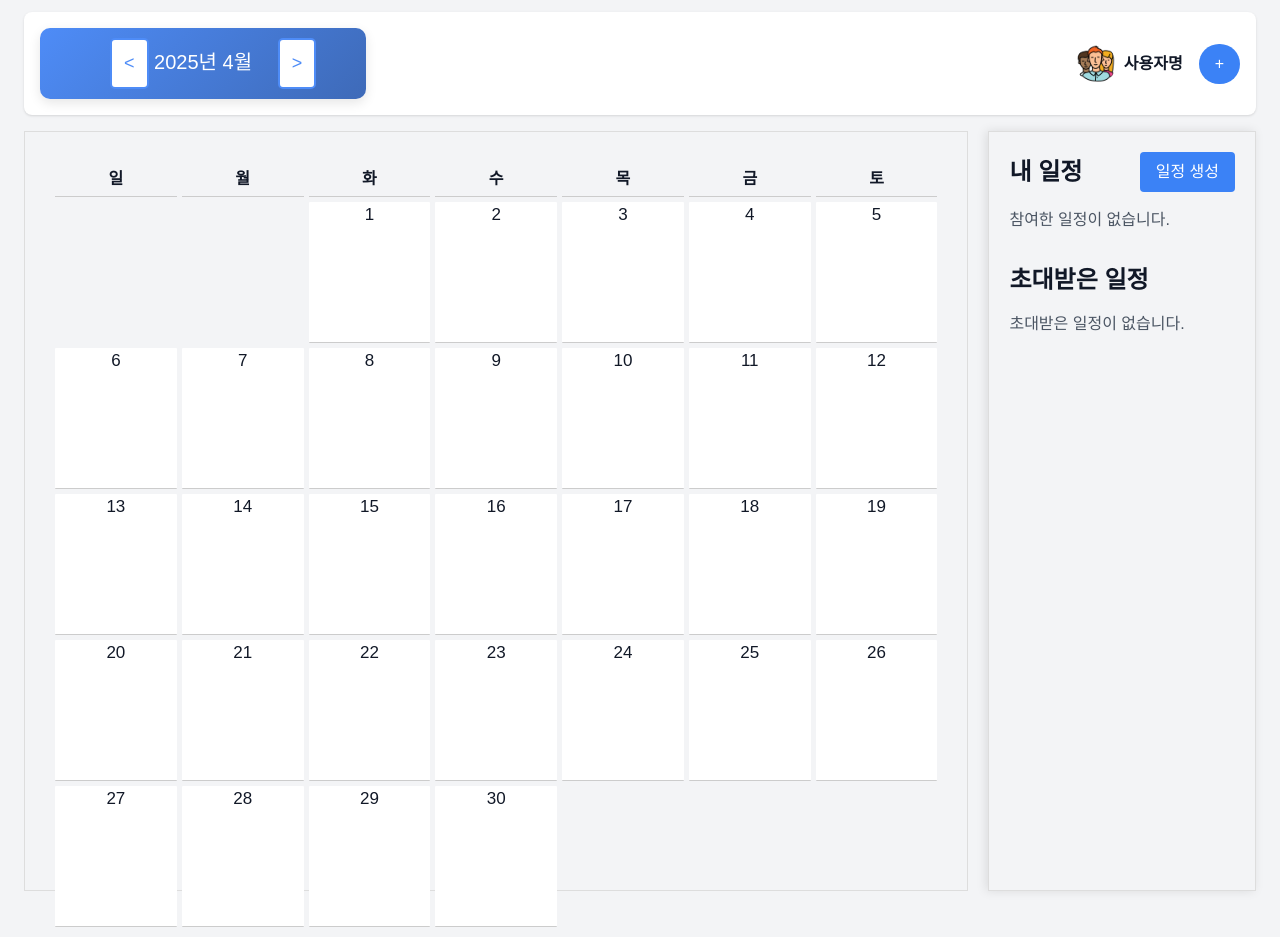
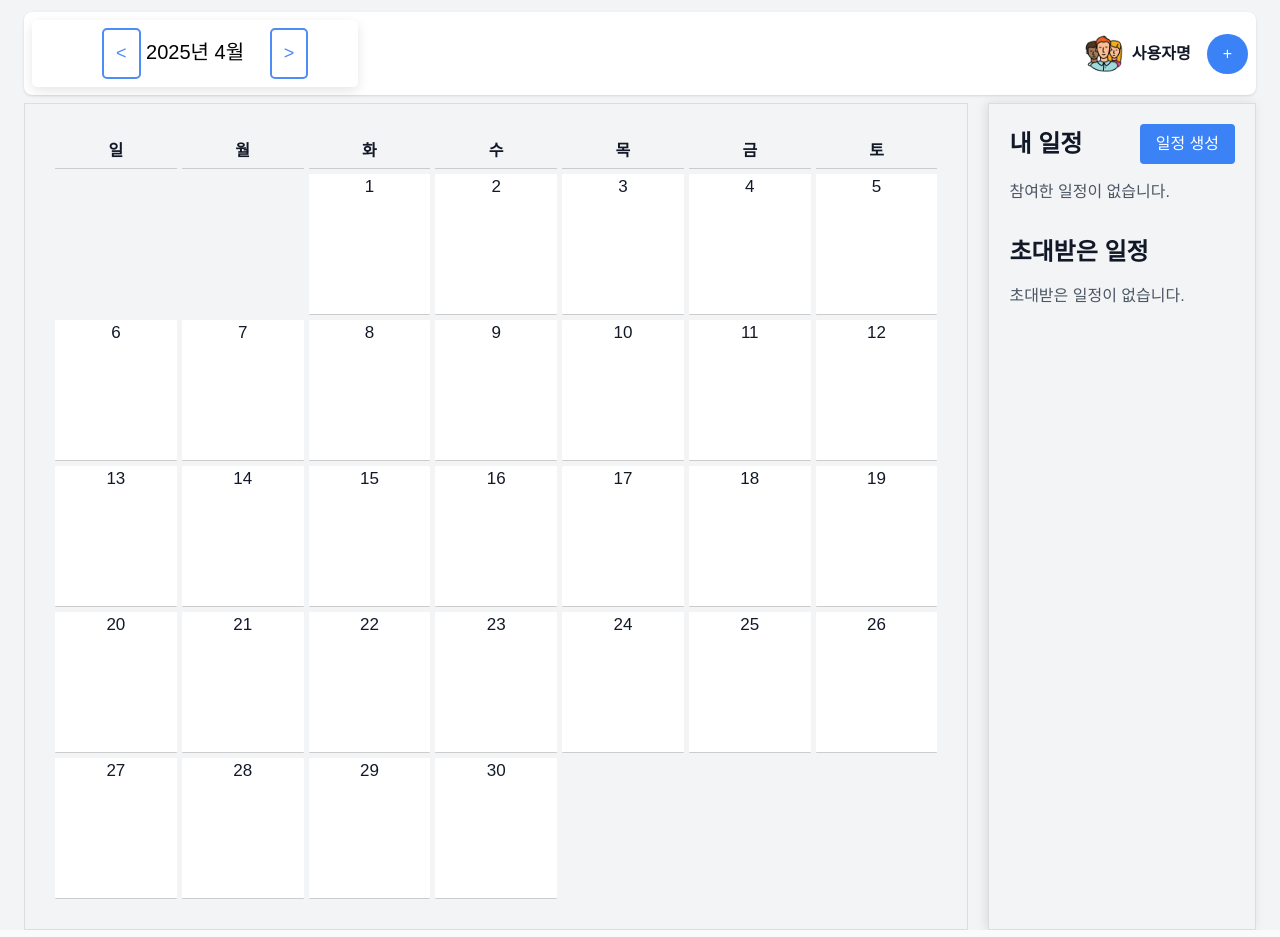
Before and after one commit to JSPlike/plan-pie-py, a Django app: page /event/ in a window 1280 px wide. Run offline with Django 5.2, Linux system fonts and the light colour scheme; the visitor is signed in with stand-in values (Sample User, id 1); data that the repository does not hold is empty; some libraries are stand-ins or nearby versions.

Commit message:
modify top

```diff
--- a/plan_pie/events/templates/events/event_list.html
+++ b/plan_pie/events/templates/events/event_list.html
@@ -5,7 +5,7 @@
 {% block content %}
 <div class="container-event mx-auto p-6 bg-gray-100 text-gray-900">
 
-    <div class="event-header flex justify-between items-center mb-4 bg-white p-4 shadow rounded-lg">
+    <div class="event-header flex justify-between items-center mb-2 bg-white p-2 shadow rounded-lg">
         <div id="calendarHd">
         </div>
         <!-- 왼쪽: 연도 및 좌우 버튼 -->
--- a/plan_pie/static/css/styles.css
+++ b/plan_pie/static/css/styles.css
@@ -68,7 +68,7 @@
 
 }
 .event-contents {
-    display: flex;
+    /*display: flex;*/
     flex-direction: row; /* 좌우로 배치 */
     justify-content: space-between; /* 두 영역 사이에 여백 추가 */
     gap: 20px;
@@ -87,7 +87,7 @@
     padding: 20px;
     border: 1px solid #ddd; /* 달력 주위에 테두리 */
     width: 80%;
-    height: 95vh; /* 달력 높이 설정 */
+    /*height: 95vh;  달력 높이 설정 */
 }
 
 /* 오른쪽 섹션(일정 등록) */
@@ -95,7 +95,7 @@
     flex: 1; /* 오른쪽 영역을 1:1 비율로 설정 */
     padding: 20px;
     border: 1px solid #ddd; /* 폼 주위에 테두리 */
-    height: 95vh; /* 폼 영역 높이 설정 */
+    /*height: 95vh;  폼 영역 높이 설정 */
     transition: transform 0.3s ease-in-out;
     box-shadow: -2px 0 10px rgba(0, 0, 0, 0.1);
 }
@@ -116,11 +116,11 @@
 .calendar-header {
     justify-content: space-between; /* 왼쪽과 오른쪽 끝으로 요소를 분리 */
     align-items: center;
-    padding: 10px 50px; /* 양 옆에 더 많은 여백 추가 */
+    padding: 8px 50px; /* 양 옆에 더 많은 여백 추가 */
     font-size: 20px; /* 글자 크기 키움 */
-    background: linear-gradient(135deg, #4e8cf7, #3e6ab8); /* 그라데이션 배경 */
-    color: white;
-    border-radius: 10px; /* 둥근 모서리 */
+    /*background: linear-gradient(135deg, #4e8cf7, #3e6ab8);  그라데이션 배경 */
+    color: black;
+    border-radius: 5px; /* 둥근 모서리 */
     box-shadow: 0 4px 12px rgba(0, 0, 0, 0.1); /* 그림자 효과 */
 }
 
```
